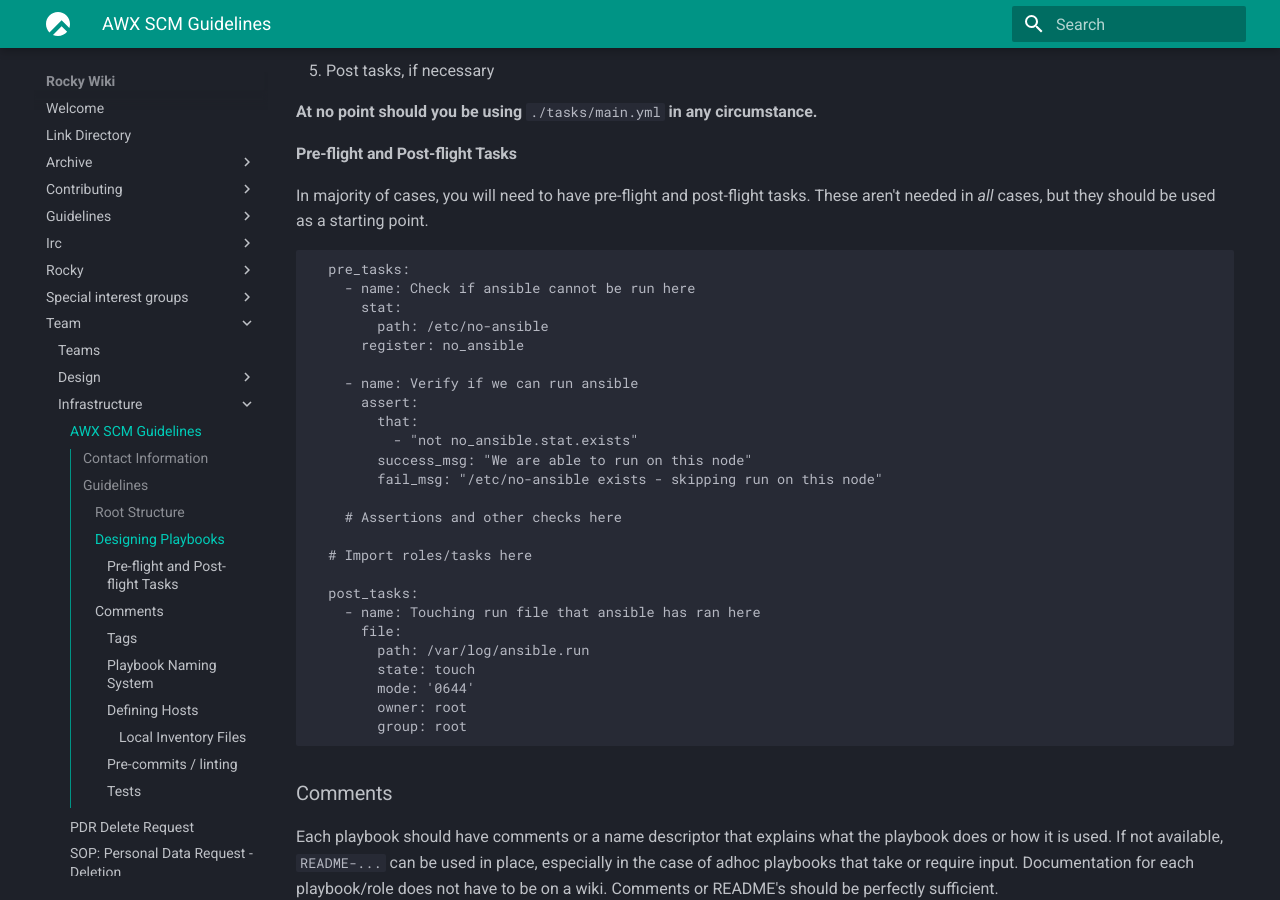
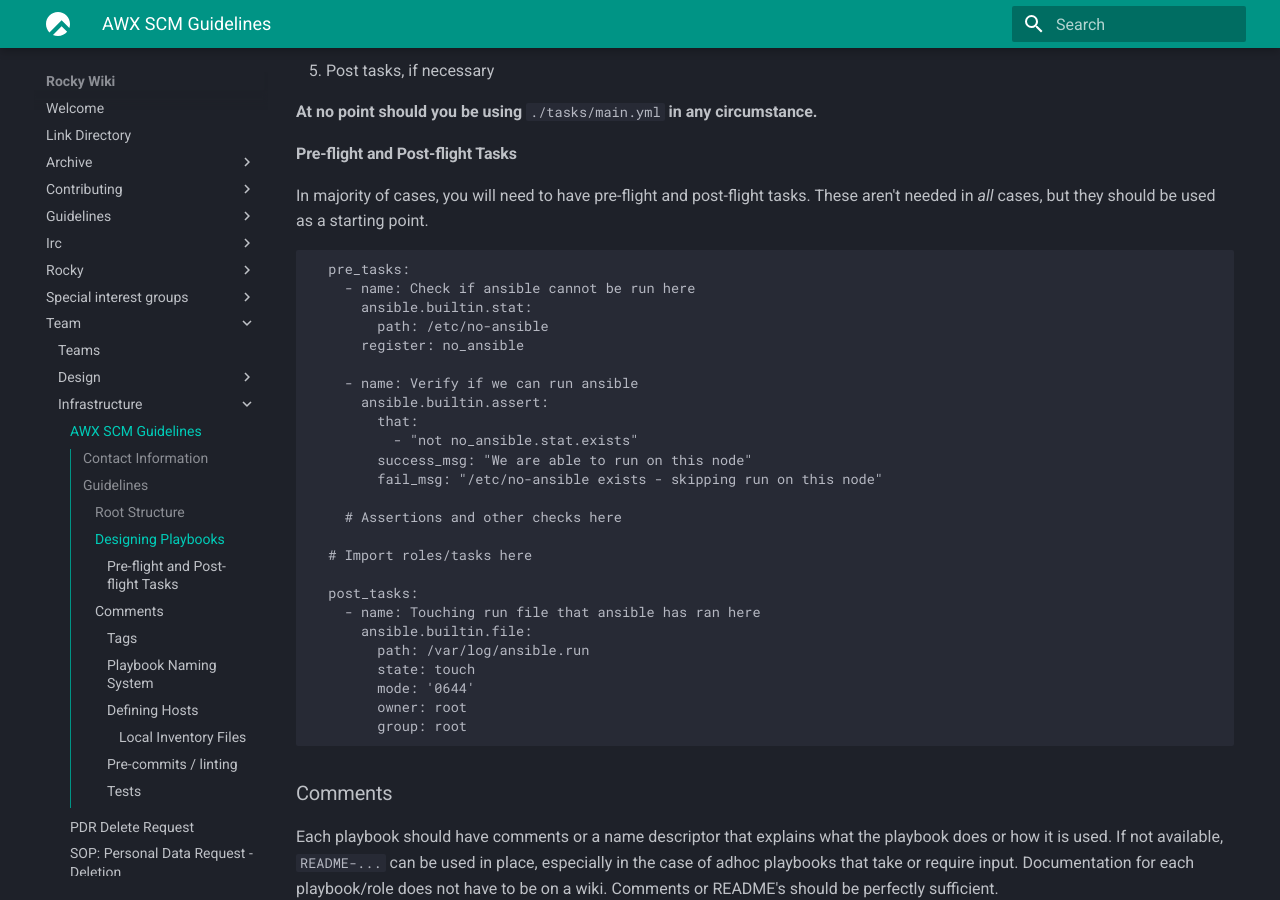
Before and after one commit to rocky-linux/wiki.rockylinux.org, an MkDocs documentation site: the page built from docs/team/infrastructure/awx_scm_guidelines.md, in a window 1280 px wide and 900 px high, scrolled down 1791 px. Built offline with MkDocs 1.6.1 and Material for MkDocs 9.7.7, drawn with Linux system fonts in a browser that asks for light colours.

Commit message:
use FQCN on SCM

````diff
--- a/docs/team/infrastructure/awx_scm_guidelines.md
+++ b/docs/team/infrastructure/awx_scm_guidelines.md
@@ -72,12 +72,12 @@
 ```
   pre_tasks:
     - name: Check if ansible cannot be run here
-      stat:
+      ansible.builtin.stat:
         path: /etc/no-ansible
       register: no_ansible
 
     - name: Verify if we can run ansible
-      assert:
+      ansible.builtin.assert:
         that:
           - "not no_ansible.stat.exists"
         success_msg: "We are able to run on this node"
@@ -89,7 +89,7 @@
 
   post_tasks:
     - name: Touching run file that ansible has ran here
-      file:
+      ansible.builtin.file:
         path: /var/log/ansible.run
         state: touch
         mode: '0644'
````
